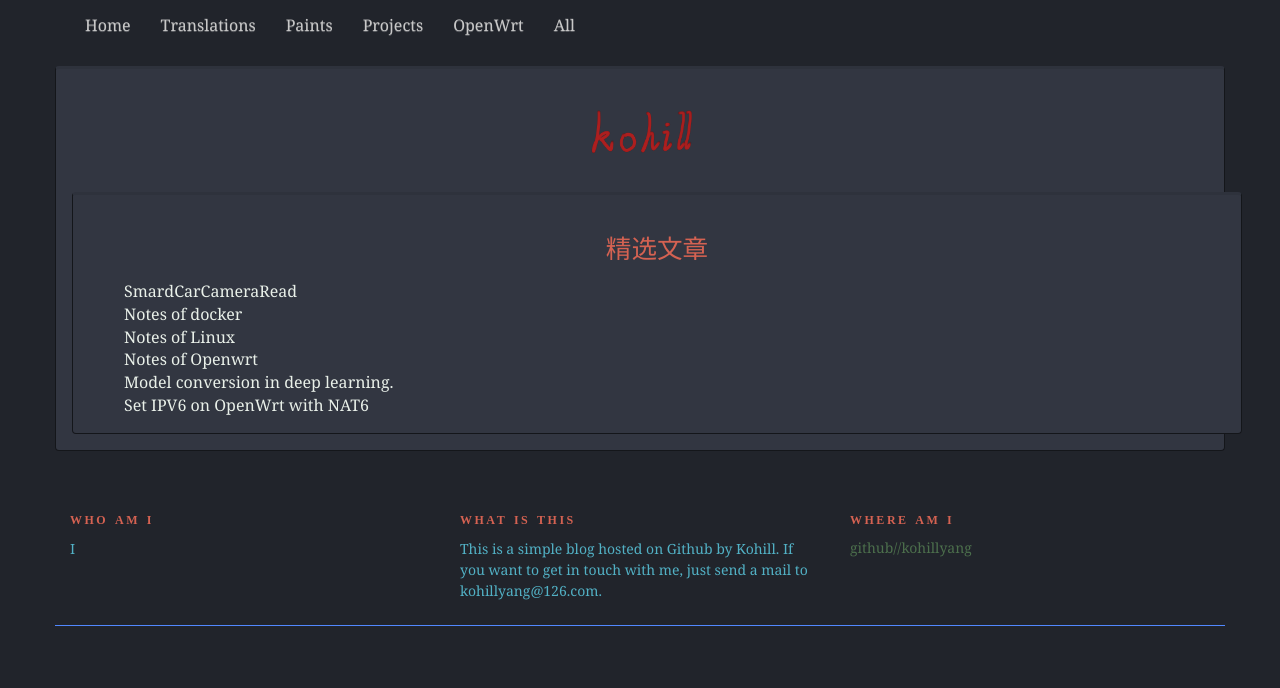
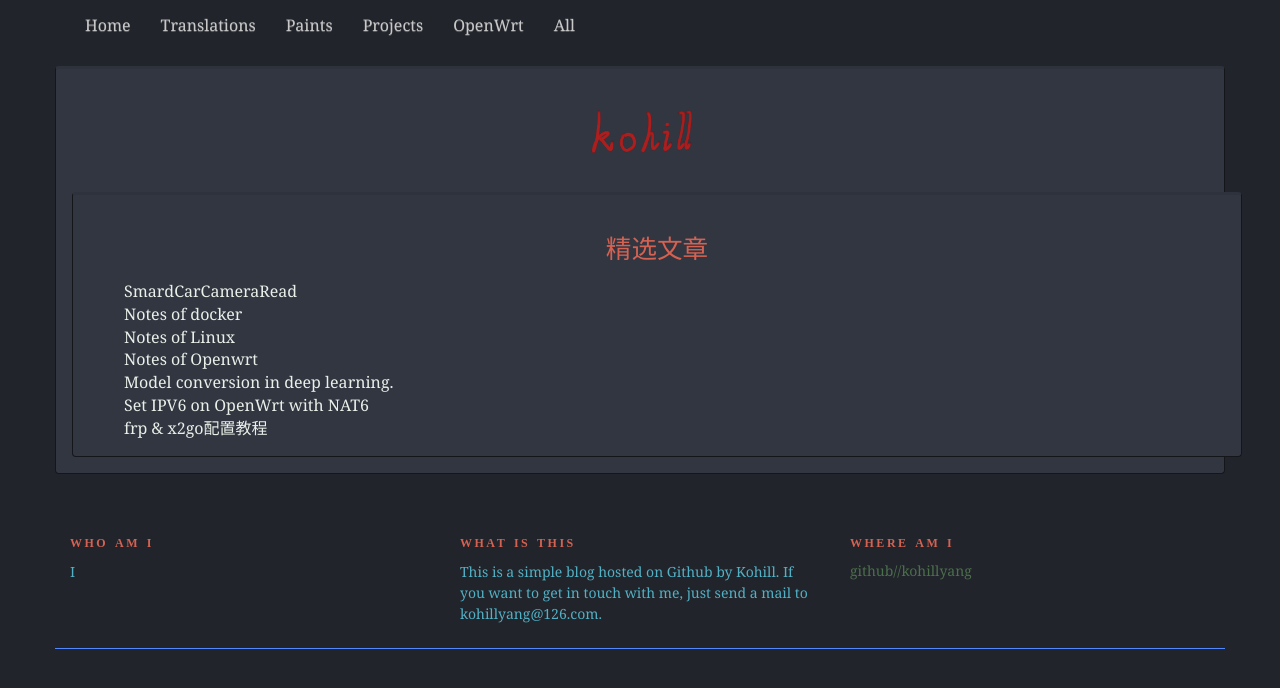
Before and after one commit to kohillyang/kohillyang, a Jekyll site: the page built from index.html, in a window 1280 px wide. Shown: the top 688 px of the page. Built offline with Jekyll 4.4.1, drawn with Linux system fonts in a browser that asks for light colours.

Commit message:
add x2go to the main page

```diff
--- a/index.html
+++ b/index.html
@@ -34,6 +34,8 @@
       <a href="/2018-01-14/model_conversion.html">Model conversion in deep learning.</a>
       <br>
       <a href="/2017-01-09/Set-IPV6-on-OpenWrt-with-NAT6.html">Set IPV6 on OpenWrt with NAT6</a>
+      <br>
+      <a href="/x2go">frp & x2go配置教程</a>
     </div>
   </div>
 
```
